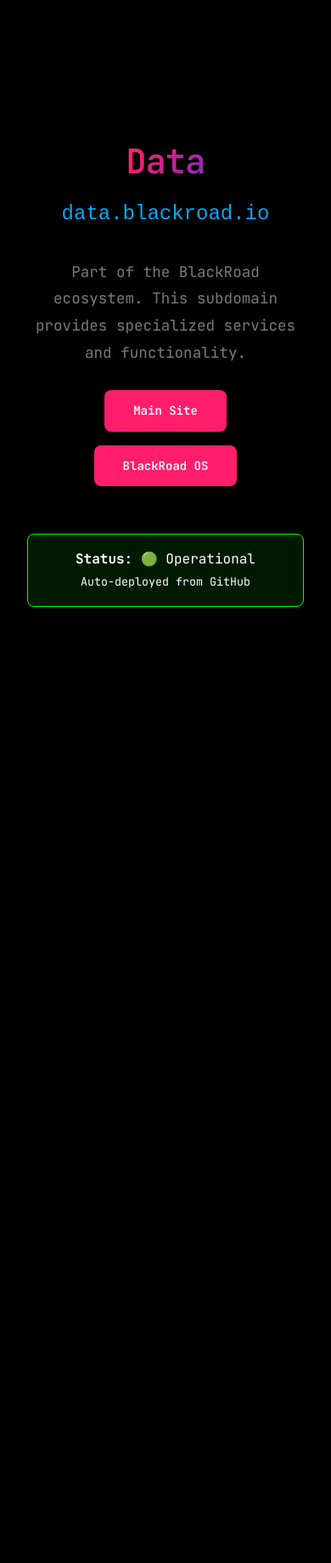
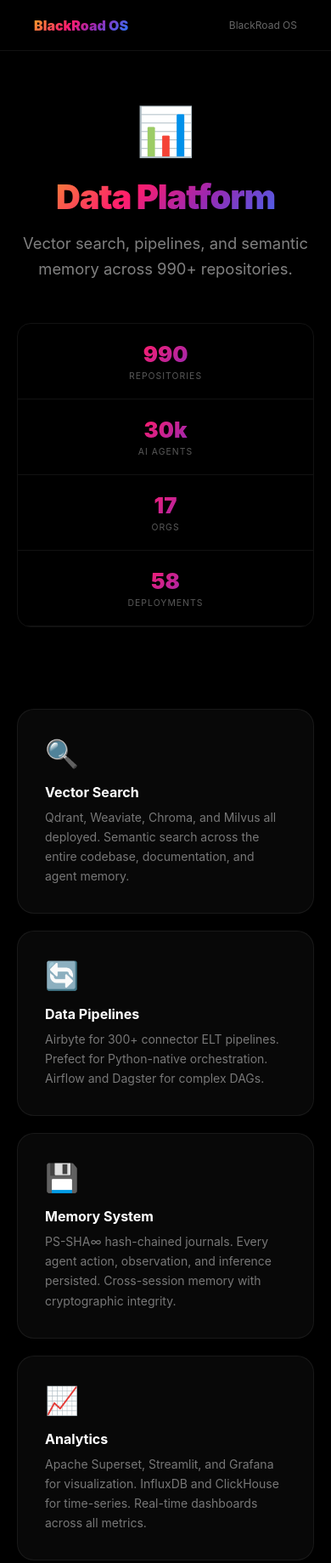
Before and after one commit to BlackRoad-OS/data-blackroadio, a plain HTML site: page index.html in a window 390 px wide. Shown: the top 1839 px of the page at 85% size. Before the commit the page ends 844 px from the top, so only its background shows below. Drawn offline with Linux system fonts and the light colour scheme; no server answers.

Commit message:
feat: enhance site with full content, live data, responsive design

```diff
--- a/index.html
+++ b/index.html
@@ -1,128 +1,113 @@
 <!DOCTYPE html>
 <html lang="en">
 <head>
-    <meta charset="UTF-8">
-    <meta name="viewport" content="width=device-width, initial-scale=1.0">
-    <title>Data - blackroad.io</title>
-    <style>
-        * { margin: 0; padding: 0; box-sizing: border-box; }
-        body {
-            font-family: 'Inter', -apple-system, sans-serif;
-            background: #000;
-            color: #0f0;
-            display: flex;
-            align-items: center;
-            justify-content: center;
-            min-height: 100vh;
-            padding: 2rem;
-            text-align: center;
-        }
-        .container {
-            max-width: 600px;
-        }
-        h1 {
-            font-size: 3rem;
-            margin-bottom: 1rem;
-            background: linear-gradient(135deg, #F5A623 0%, #FF1D6C 38.2%, #9C27B0 61.8%, #2979FF 100%);
-            -webkit-background-clip: text;
-            -webkit-text-fill-color: transparent;
-        }
-        .subdomain {
-            font-family: 'Courier New', monospace;
-            font-size: 1.5rem;
-            margin-bottom: 2rem;
-            color: #0af;
-        }
-        p {
-            font-size: 1.1rem;
-            line-height: 1.8;
-            margin-bottom: 2rem;
-            opacity: 0.8;
-        }
-        .btn {
-            display: inline-block;
-            padding: 1rem 2rem;
-            background: linear-gradient(135deg, #F5A623 0%, #FF1D6C 38.2%, #9C27B0 61.8%, #2979FF 100%);
-            color: #fff;
-            text-decoration: none;
-            border-radius: 8px;
-            font-weight: 600;
-            margin: 0.5rem;
-            transition: transform 0.3s;
-        }
-        .btn:hover {
-            transform: translateY(-2px);
-        }
-        .status {
-            margin-top: 3rem;
-            padding: 1rem;
-            background: rgba(0, 255, 0, 0.1);
-            border: 1px solid #0f0;
-            border-radius: 8px;
-        }
-    </style>
-  <link rel="preconnect" href="https://fonts.googleapis.com">
-  <link rel="preconnect" href="https://fonts.gstatic.com" crossorigin>
-  <link href="https://fonts.googleapis.com/css2?family=JetBrains+Mono:wght@300;400;500;600;700&display=swap" rel="stylesheet">
-  <style>
-    :root{--black:#000;--ink:#0A0A0A;--surface:#111;--border:#1A1A1A;--dim:#666;--sub:#999;--white:#FFF;--pink:#FF1D6C;--amber:#F5A623;--violet:#9C27B0;--blue:#2979FF;--green:#00FF88;--gradient:linear-gradient(135deg,#F5A623 0%,#FF1D6C 38.2%,#9C27B0 61.8%,#2979FF 100%);--xs:8px;--sm:13px;--md:21px;--lg:34px;--xl:55px;--xxl:89px}
-    *,*::before,*::after{margin:0;padding:0;box-sizing:border-box}
-    body{font-family:'JetBrains Mono',monospace;background:#000;color:#fff;line-height:1.618;overflow-x:hidden;-webkit-font-smoothing:antialiased;padding-top:70px}
-    h1{font-size:clamp(40px,8vw,100px);font-weight:600;letter-spacing:-.02em;line-height:1.1;background:linear-gradient(135deg,#F5A623 0%,#FF1D6C 38.2%,#9C27B0 61.8%,#2979FF 100%);-webkit-background-clip:text;-webkit-text-fill-color:transparent;background-clip:text;margin-bottom:21px}
-    h2{font-size:clamp(24px,4vw,48px);font-weight:600;letter-spacing:-.02em;color:#fff;margin-bottom:21px}
-    h3{font-size:clamp(16px,2vw,24px);font-weight:600;color:#fff;margin-bottom:13px}
-    h4,h5,h6{color:#fff}
-    p{color:#999;line-height:1.8;margin-bottom:21px}
-    a{color:#2979FF;text-decoration:none;transition:color .2s}
-    a:hover{color:#FF1D6C}
-    strong{color:#fff}
-    code{font-family:inherit;background:#111;color:#00FF88;padding:2px 6px;border:1px solid #1A1A1A}
-    pre{background:#0A0A0A;border:1px solid #1A1A1A;border-left:2px solid #FF1D6C;padding:21px 34px;color:#00FF88;overflow-x:auto;margin-bottom:34px}
-    hr{border:none;height:1px;background:linear-gradient(135deg,#F5A623,#FF1D6C,#9C27B0,#2979FF);opacity:.3;margin:55px 0}
-    nav,.nav{position:fixed;top:0;left:0;right:0;z-index:1000;display:flex;justify-content:space-between;align-items:center;padding:21px 55px;background:rgba(0,0,0,.85);backdrop-filter:blur(20px);-webkit-backdrop-filter:blur(20px);border-bottom:1px solid #1A1A1A}
-    nav a,.nav a{color:#999;font-size:13px}
-    nav a:hover,.nav a:hover{color:#fff}
-    .logo{font-size:20px;font-weight:700;background:linear-gradient(135deg,#F5A623 0%,#FF1D6C 38.2%,#9C27B0 61.8%,#2979FF 100%);-webkit-background-clip:text;-webkit-text-fill-color:transparent;background-clip:text}
-    header{padding:21px 55px 0;display:flex;justify-content:space-between;align-items:center}
-    header .logo{font-size:22px;font-weight:700;background:linear-gradient(135deg,#F5A623 0%,#FF1D6C 38.2%,#9C27B0 61.8%,#2979FF 100%);-webkit-background-clip:text;-webkit-text-fill-color:transparent;background-clip:text}
-    header nav{position:static;background:none;backdrop-filter:none;border:none;padding:0;display:flex;gap:34px}
-    .hero,section.hero{min-height:90vh;display:flex;flex-direction:column;justify-content:center;align-items:center;text-align:center;padding:89px 55px;position:relative;overflow:hidden}
-    .hero::before{content:'';position:absolute;top:50%;left:50%;transform:translate(-50%,-50%);width:500px;height:500px;background:radial-gradient(circle,rgba(255,29,108,.15) 0%,rgba(156,39,176,.1) 40%,transparent 70%);pointer-events:none;animation:orb 8s ease-in-out infinite}
-    @keyframes orb{0%,100%{transform:translate(-50%,-50%) scale(1);opacity:.6}50%{transform:translate(-50%,-50%) scale(1.3);opacity:1}}
-    .hero p,.tagline{font-size:18px;max-width:600px;color:#999;margin-bottom:55px;position:relative;z-index:1}
-    .hero h1{position:relative;z-index:1}
-    .earth-glow,.hero-glow,.neural-bg{position:absolute;inset:0;background:radial-gradient(ellipse at center,rgba(255,29,108,.07) 0%,transparent 60%);pointer-events:none}
-    section{padding:89px 55px;position:relative}
-    section:not(.hero){max-width:1200px;margin-left:auto;margin-right:auto}
-    section h2{color:#fff;-webkit-text-fill-color:#fff}
-    .btn,.btn-primary{display:inline-block;padding:13px 34px;font-family:inherit;font-size:14px;font-weight:600;background:#FF1D6C;color:#fff;text-decoration:none;border:none;cursor:pointer;transition:all .2s;position:relative;z-index:1}
-    .btn:hover,.btn-primary:hover{background:#fff;color:#000;transform:translateY(-2px)}
-    .features-grid,.ai-features,.pillars{display:flex;flex-wrap:wrap;gap:34px;justify-content:center}
-    .feature-card,.ai-feature,.pillar{background:rgba(255,255,255,.02);border:1px solid #1A1A1A;padding:55px;transition:all .3s;flex:1;min-width:220px;max-width:360px}
-    .feature-card:hover,.ai-feature:hover,.pillar:hover{background:rgba(255,255,255,.05);border-color:rgba(255,29,108,.4);transform:translateY(-4px)}
-    .feature-icon,.ai-feature-icon,.pillar-icon{font-size:28px;margin-bottom:21px;display:block}
-    .feature-card h3,.ai-feature-title,.pillar-name{color:#fff;margin-bottom:8px}
-    .feature-card p,.ai-feature-desc{font-size:14px;color:#666}
-    .badge,.ai-badge{display:inline-block;padding:4px 13px;font-size:11px;letter-spacing:.1em;text-transform:uppercase;border:1px solid #1A1A1A;color:#999;margin-bottom:21px}
-    footer,.footer{padding:55px;border-top:1px solid #1A1A1A;color:#666;font-size:13px;display:flex;justify-content:space-between;align-items:center;flex-wrap:wrap;gap:21px}
-    footer a,.footer a{color:#999}
-    footer a:hover,.footer a:hover{color:#FF1D6C}
-    @media(max-width:768px){nav,.nav{padding:21px}.hero,section.hero{padding:89px 21px}.features-grid,.ai-features,.pillars{flex-direction:column}.feature-card,.ai-feature{min-width:unset;max-width:unset}footer,.footer{flex-direction:column;text-align:center;padding:34px 21px}}
-  </style>
+<meta charset="UTF-8">
+<meta name="viewport" content="width=device-width,initial-scale=1">
+<title>Data — BlackRoad OS</title>
+<meta name="description" content="Vector search, pipelines, and semantic memory across 990+ repositories.">
+<style>
+:root{--amber:#F5A623;--pink:#FF1D6C;--violet:#9C27B0;--blue:#2979FF;--g:linear-gradient(135deg,#F5A623 0%,#FF1D6C 38.2%,#9C27B0 61.8%,#2979FF 100%);--accent:#9C27B0}
+*{margin:0;padding:0;box-sizing:border-box}
+body{font-family:-apple-system,BlinkMacSystemFont,'Inter',sans-serif;background:#000;color:#fff;min-height:100vh}
+nav{padding:0 40px;height:60px;display:flex;align-items:center;justify-content:space-between;border-bottom:1px solid rgba(255,255,255,0.07);backdrop-filter:blur(20px);position:sticky;top:0;z-index:100;background:rgba(0,0,0,0.8)}
+.logo{font-weight:900;font-size:1rem;background:var(--g);-webkit-background-clip:text;-webkit-text-fill-color:transparent;background-clip:text}
+.live-stat{font-size:0.75rem;color:rgba(255,255,255,0.4)}
+.hero{padding:80px 40px 64px;text-align:center;max-width:900px;margin:0 auto}
+.hero-icon{font-size:3.5rem;margin-bottom:24px;display:block}
+h1{font-size:clamp(2.5rem,7vw,5.5rem);font-weight:900;letter-spacing:-0.03em;background:var(--g);-webkit-background-clip:text;-webkit-text-fill-color:transparent;background-clip:text;margin-bottom:20px;line-height:1}
+.tagline{font-size:1.15rem;color:rgba(255,255,255,0.5);line-height:1.618;max-width:560px;margin:0 auto 48px}
+.stat-bar{display:flex;gap:0;max-width:700px;margin:0 auto;border:1px solid rgba(255,255,255,0.07);border-radius:16px;overflow:hidden}
+.stat-item{flex:1;padding:20px 16px;text-align:center;border-right:1px solid rgba(255,255,255,0.07)}
+.stat-item:last-child{border-right:none}
+.stat-v{font-size:1.6rem;font-weight:900;background:var(--g);-webkit-background-clip:text;-webkit-text-fill-color:transparent;background-clip:text}
+.stat-l{font-size:0.65rem;color:rgba(255,255,255,0.35);margin-top:4px;text-transform:uppercase;letter-spacing:0.1em}
+.grid{display:grid;grid-template-columns:repeat(auto-fit,minmax(300px,1fr));gap:20px;max-width:1100px;margin:80px auto;padding:0 40px}
+.feat-card{background:rgba(255,255,255,0.03);border:1px solid rgba(255,255,255,0.07);border-radius:20px;padding:32px;transition:all 0.3s}
+.feat-card:hover{border-color:rgba(255,255,255,0.14);transform:translateY(-3px);background:rgba(255,255,255,0.05)}
+.feat-icon{font-size:2rem;margin-bottom:16px;display:block}
+.feat-title{font-size:1rem;font-weight:700;margin-bottom:8px}
+.feat-desc{font-size:0.875rem;color:rgba(255,255,255,0.45);line-height:1.65}
+.cta{text-align:center;padding:80px 40px;border-top:1px solid rgba(255,255,255,0.07)}
+.cta h2{font-size:2rem;font-weight:800;background:var(--g);-webkit-background-clip:text;-webkit-text-fill-color:transparent;background-clip:text;margin-bottom:16px}
+.btn{display:inline-flex;align-items:center;gap:8px;padding:12px 28px;border-radius:100px;font-size:0.9rem;font-weight:700;text-decoration:none;background:var(--g);color:#fff;transition:opacity 0.2s,transform 0.2s}
+.btn:hover{opacity:0.85;transform:translateY(-2px)}
+footer{padding:40px;text-align:center;color:rgba(255,255,255,0.25);font-size:0.8rem;border-top:1px solid rgba(255,255,255,0.07)}
+footer a{color:rgba(255,29,108,0.7);text-decoration:none}
+@media(max-width:640px){.hero{padding:60px 20px 48px}.grid{padding:0 20px;margin:48px auto}.stat-bar{flex-direction:column}.stat-item{border-right:none;border-bottom:1px solid rgba(255,255,255,0.07)}}
+</style>
 </head>
 <body>
-    <div class="container">
-        <h1>Data</h1>
-        <div class="subdomain">data.blackroad.io</div>
-        <p>Part of the BlackRoad ecosystem. This subdomain provides specialized services and functionality.</p>
-        <div>
-            <a href="https://blackroad.io" class="btn">Main Site</a>
-            <a href="https://blackroad.io" class="btn">BlackRoad OS</a>
-        </div>
-        <div class="status">
-            <strong>Status:</strong> 🟢 Operational<br>
-            <small>Auto-deployed from GitHub</small>
-        </div>
+<nav>
+  <div class="logo">BlackRoad OS</div>
+  <div class="live-stat" id="live-count">Loading...</div>
+</nav>
+<div class="hero">
+  <span class="hero-icon">📊</span>
+  <h1>Data Platform</h1>
+  <p class="tagline">Vector search, pipelines, and semantic memory across 990+ repositories.</p>
+  <div class="stat-bar">
+    <div class="stat-item"><div class="stat-v" id="s1">990</div><div class="stat-l">Repositories</div></div>
+    <div class="stat-item"><div class="stat-v" id="s2">30k</div><div class="stat-l">AI Agents</div></div>
+    <div class="stat-item"><div class="stat-v" id="s3">17</div><div class="stat-l">Orgs</div></div>
+    <div class="stat-item"><div class="stat-v" id="s4">58</div><div class="stat-l">Deployments</div></div>
+  </div>
+</div>
+<div class="grid">
+
+    <div class="feat-card">
+      <div class="feat-icon">🔍</div>
+      <div class="feat-title">Vector Search</div>
+      <div class="feat-desc">Qdrant, Weaviate, Chroma, and Milvus all deployed. Semantic search across the entire codebase, documentation, and agent memory.</div>
     </div>
+
+    <div class="feat-card">
+      <div class="feat-icon">🔄</div>
+      <div class="feat-title">Data Pipelines</div>
+      <div class="feat-desc">Airbyte for 300+ connector ELT pipelines. Prefect for Python-native orchestration. Airflow and Dagster for complex DAGs.</div>
+    </div>
+
+    <div class="feat-card">
+      <div class="feat-icon">💾</div>
+      <div class="feat-title">Memory System</div>
+      <div class="feat-desc">PS-SHA∞ hash-chained journals. Every agent action, observation, and inference persisted. Cross-session memory with cryptographic integrity.</div>
+    </div>
+
+    <div class="feat-card">
+      <div class="feat-icon">📈</div>
+      <div class="feat-title">Analytics</div>
+      <div class="feat-desc">Apache Superset, Streamlit, and Grafana for visualization. InfluxDB and ClickHouse for time-series. Real-time dashboards across all metrics.</div>
+    </div>
+
+    <div class="feat-card">
+      <div class="feat-icon">🏗️</div>
+      <div class="feat-title">Infrastructure</div>
+      <div class="feat-desc">MinIO for object storage, CockroachDB for distributed SQL, Redis for caching and pub/sub. All open-source, all self-hosted.</div>
+    </div>
+
+    <div class="feat-card">
+      <div class="feat-icon">🤖</div>
+      <div class="feat-title">ML Ops</div>
+      <div class="feat-desc">MLflow for experiment tracking, Ray for distributed training, HuggingFace transformers for model management. Full ML lifecycle owned.</div>
+    </div>
+</div>
+<div class="cta">
+  <h2>Built on BlackRoad OS</h2>
+  <p style="color:rgba(255,255,255,0.45);margin-bottom:32px">Your AI. Your Hardware. Your Rules.</p>
+  <a href="https://github.com/BlackRoad-OS" class="btn" target="_blank">⚡ Explore GitHub</a>
+</div>
+<footer>
+  <a href="https://github.com/BlackRoad-AI" target="_blank">GitHub AI</a> · <a href="https://docs.blackroad.io" target="_blank">Docs</a> · <a href="https://status.blackroad.io" target="_blank">Status</a><br><br>© 2026 BlackRoad OS, Inc. — All rights reserved.
+</footer>
+<script>
+const API='https://blackroad-live-hub.amundsonalexa.workers.dev';
+fetch(API+'/all').then(r=>r.json()).then(d=>{
+  const b=d.blackroad||{};
+  document.getElementById('s1').textContent=(b.total_repos||990).toLocaleString();
+  document.getElementById('s2').textContent='30k';
+  document.getElementById('s3').textContent=b.orgs||17;
+  document.getElementById('s4').textContent=b.domains||58;
+  document.getElementById('live-count').textContent=`${b.total_repos||990} repos live`;
+}).catch(()=>document.getElementById('live-count').textContent='BlackRoad OS');
+</script>
 </body>
 </html>
```
